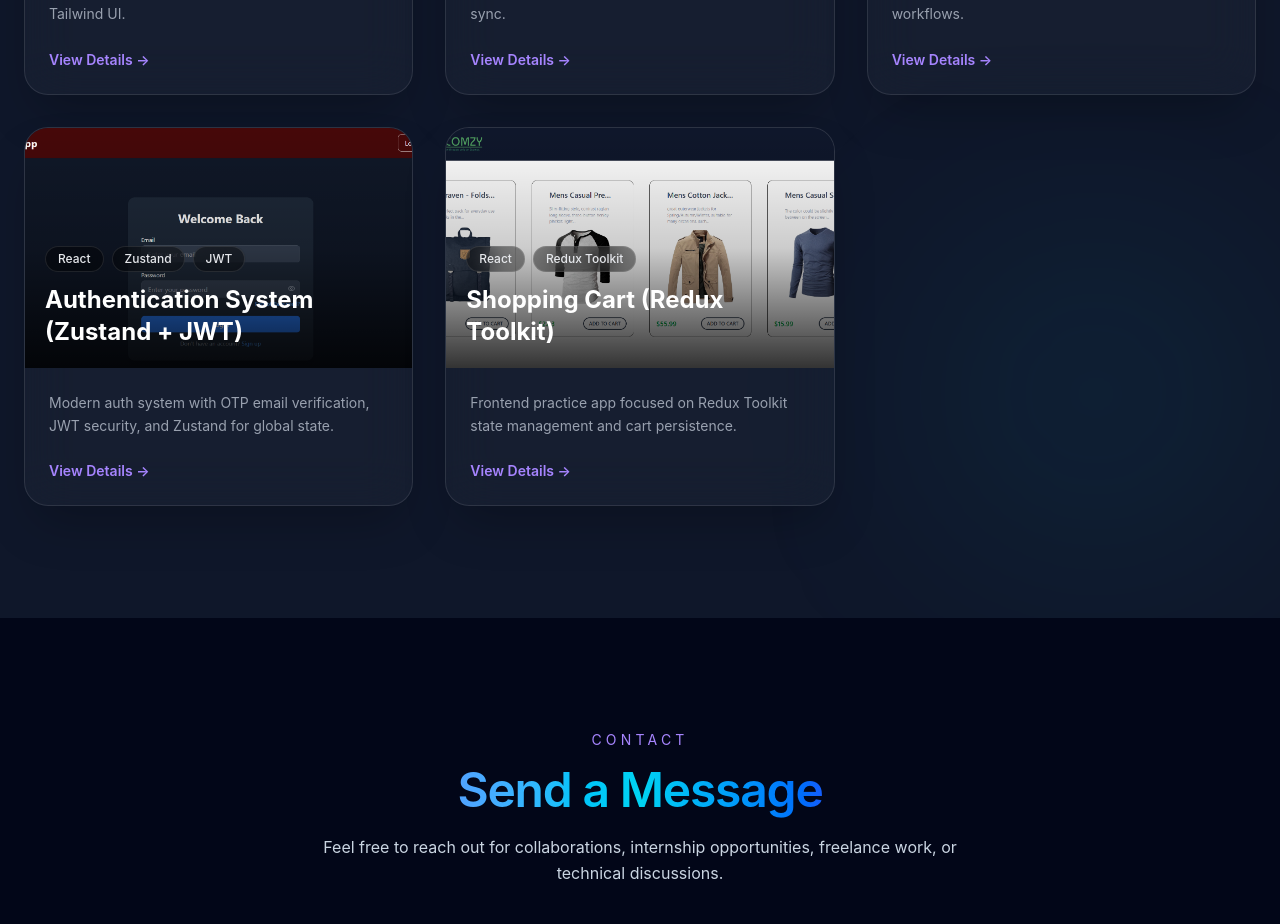
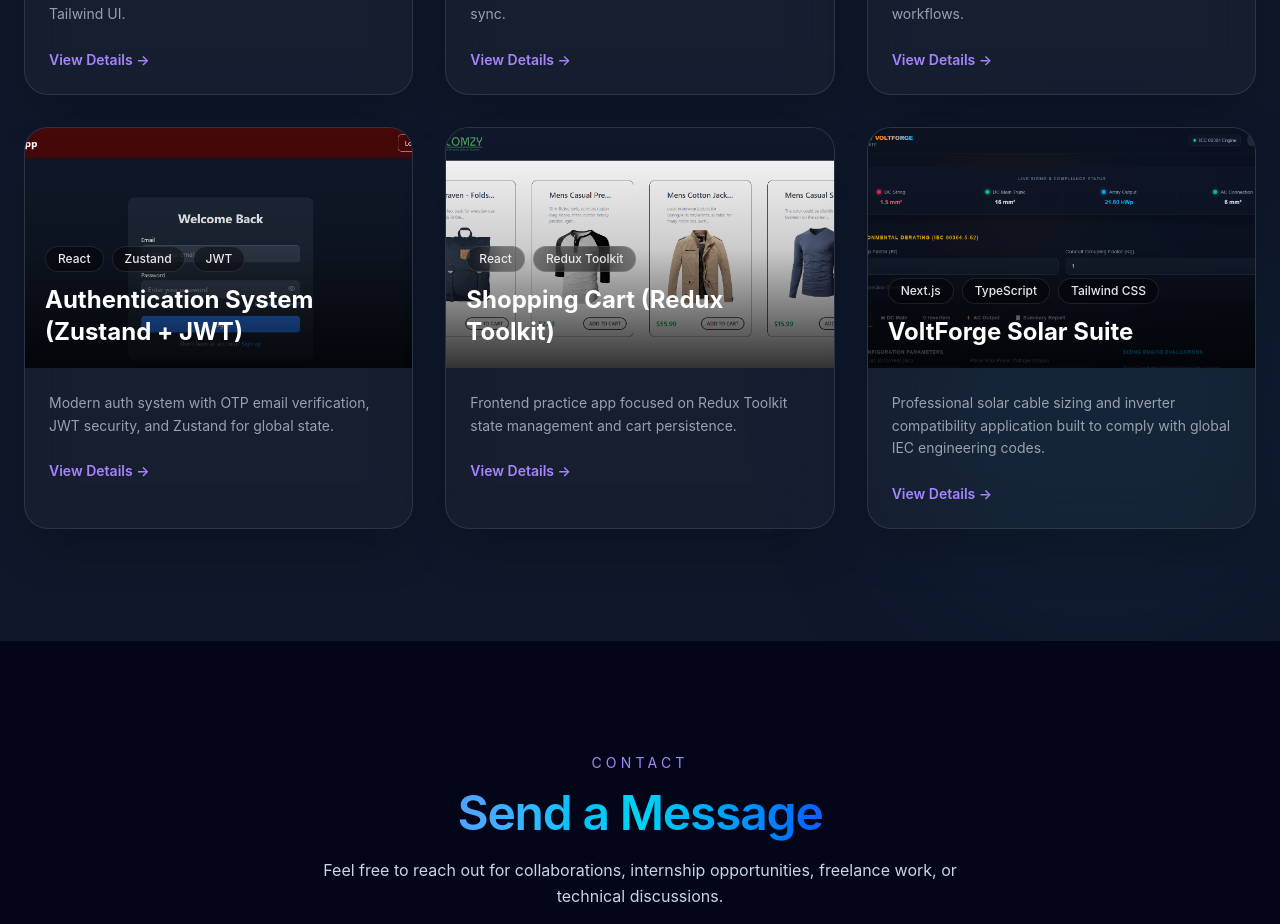
Before and after one commit to Sheryar7/portfolio, a React (Vite) app: page / in a window 1280 px wide. Shown: the part 3440-4364 px from the top of the page. Built offline with nearby package versions, Linux system fonts and the light colour scheme.

Commit message:
feat: add VoltForge Solar Suite to projects showcase

```diff
--- a/src/components/Projects.jsx
+++ b/src/components/Projects.jsx
@@ -89,6 +89,22 @@ const projects = [
     ],
     tech: ["React", "Redux Toolkit"],
   },
+  {
+    id: "voltforge-solar",
+    title: "VoltForge Solar Suite",
+    desc: "Professional solar cable sizing and inverter compatibility application built to comply with global IEC engineering codes.",
+    img: "/solar-cable-calc-app.png",
+    live: "https://solar-cable-calc-app.vercel.app/",
+    github: "https://github.com/Sheryar7/solar-cable-calc-app",
+    features: [
+      "IEC 60364-5-52 compliant current capacity calculation engine",
+      "Dynamic ambient temperature and conduit grouping derating factors",
+      "Real-time engineering calculations for string, main trunk, and AC losses",
+      "Intelligent live matching engine for inverter selection sizing ratios",
+      "Tailwind CSS responsive dashboard interface with client-side state caching",
+    ],
+    tech: ["Next.js", "TypeScript", "Tailwind CSS", "React Context Hook"],
+  }
 ];
 
 const Projects = () => {
```
Also changed, not shown: public/solar-cable-calc-app.png (added).
